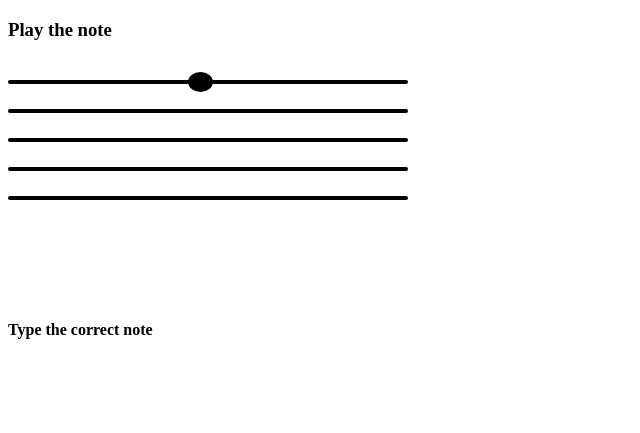
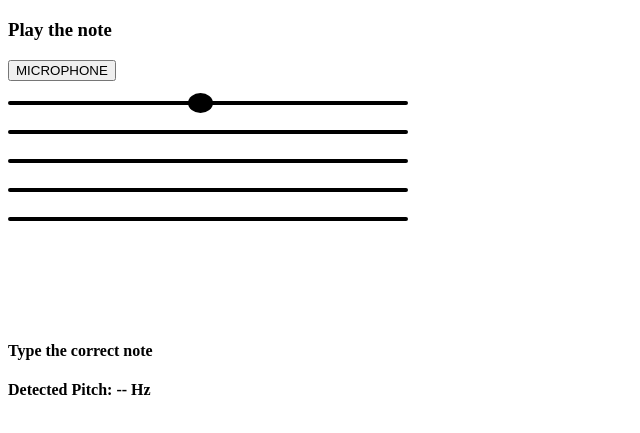
Before and after one commit to shashank2961/GuitarMaster, a plain HTML site: page Pages/RandomNotePractice.html in a window 1280 px wide. Shown: the part 87-520 px from the top of the page, without its empty margins (0-640 px from the left). Drawn offline with Linux system fonts and the light colour scheme.

Commit message:
Added a Mic Button and script to audioLabs

```diff
--- a/Pages/RandomNotePractice.html
+++ b/Pages/RandomNotePractice.html
@@ -13,6 +13,7 @@
     <div id="container">
         <h1>Random Notes Practice</h1>
         <h3>Play the note</h3>
+        <button id="mic-button">MICROPHONE</button>
 
         <!-- Staff -->
         <div id="staff">
@@ -26,8 +27,10 @@
         </div>
 
         <h4 id="feedback-message">Type the correct note</h4>
+        <h4 id="pitch-display">Detected Pitch: -- Hz</h4>
     </div>
 
     <script src="../JS/MusicStaff.js"></script>
+    <script src="https://cdn.jsdelivr.net/gh/alexanderbento/pitch-detection-autocorrelation/pitchDetector.js"></script>
 </body>
 </html>
```
